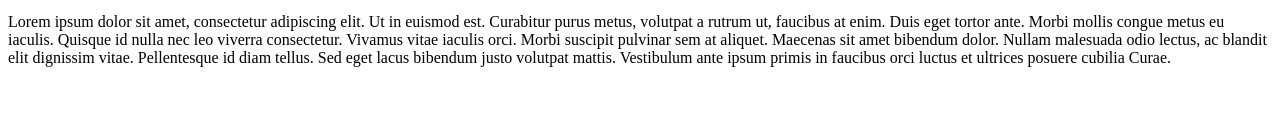
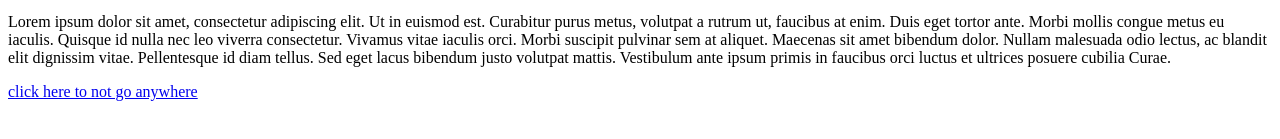
Before and after one commit to Murrx/fcs-tribute, a plain HTML site: page index.html in a window 1280 px wide. Shown: the part 405-544 px from the top of the page. Drawn offline with Linux system fonts and the light colour scheme.

Commit message:
feat: added link. Closses us-7

```diff
--- a/index.html
+++ b/index.html
@@ -23,6 +23,8 @@
                 Vestibulum ante ipsum primis in faucibus orci luctus et ultrices
                 posuere cubilia Curae.
             </p>
+            <a id="tribute-link" target="_blank" href="#">click here to not go
+                anywhere</a>
             <script src="https://cdn.freecodecamp.org/testable-projects-fcc/v1/bundle.js"></script>
         </main>
     </body>
```
